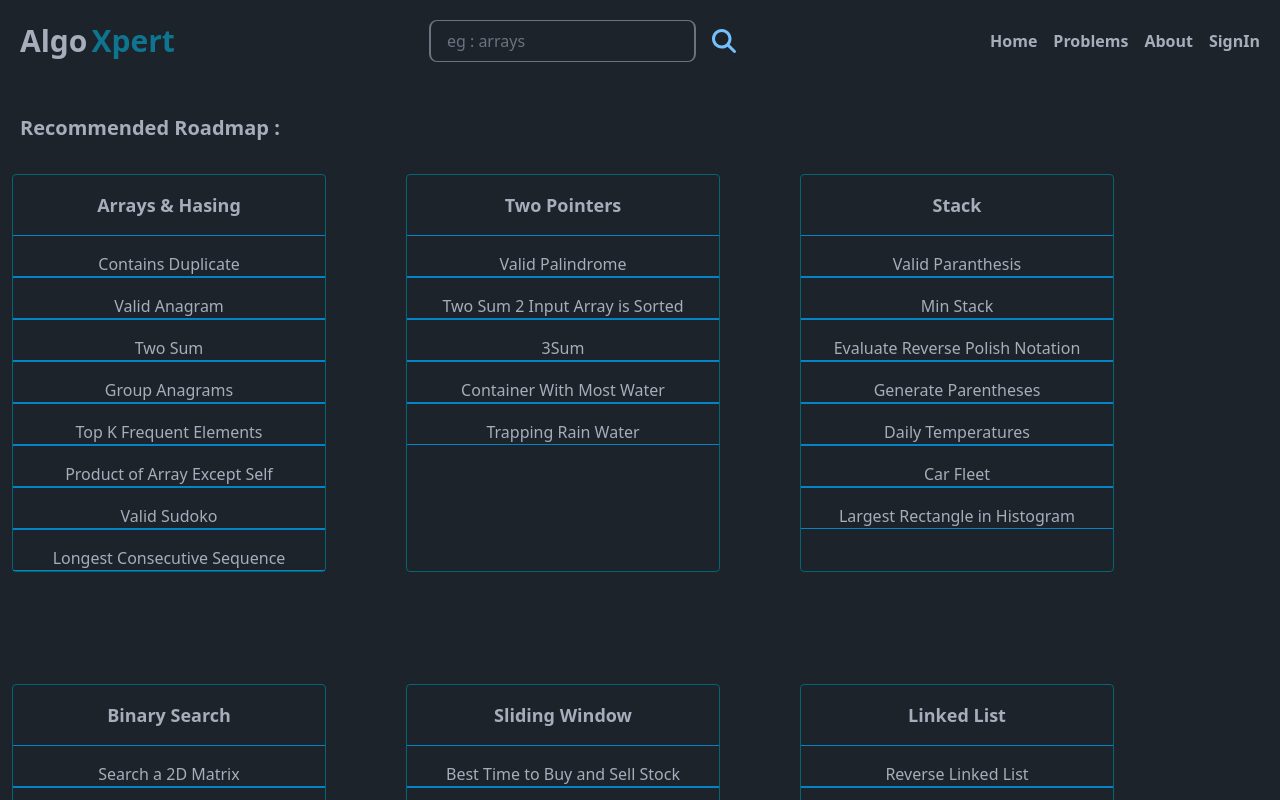
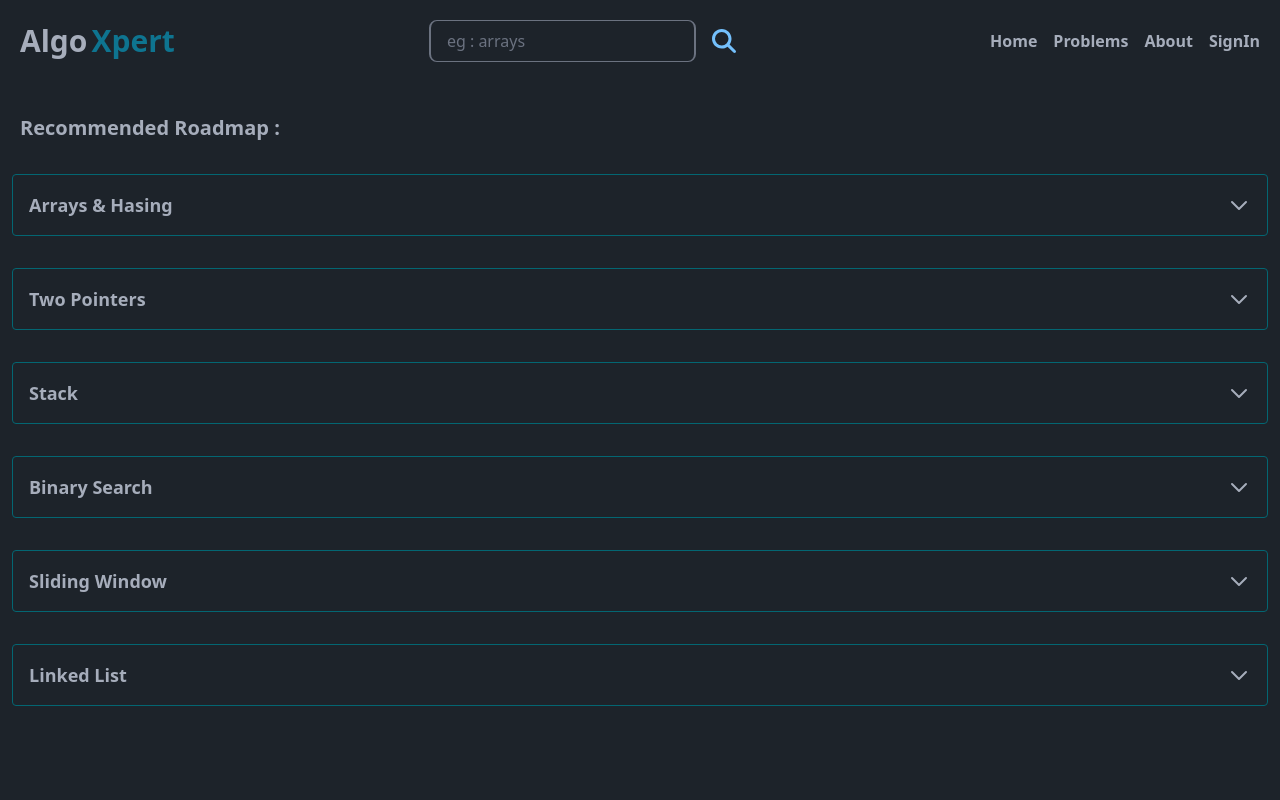
Before and after one commit to JK-mern/Leetcode-mern, a React (Vite) app in the folder client/: page /roadmap in a window 1280 px wide. Shown: the top 800 px of the page. Built offline with nearby package versions, Linux system fonts and the light colour scheme.

Commit message:
made some design changes to recommended roadmap

```diff
--- a/client/src/Components/Accordation.jsx
+++ b/client/src/Components/Accordation.jsx
@@ -2,23 +2,23 @@ import React, { useState } from "react";
 import { Link } from "react-router-dom";
 
 function Accordation(props) {
-  const [isOpen, setIsOpen] = useState(true);
+  const [isOpen, setIsOpen] = useState(false);
 
   const toggleAccordion = () => {
     setIsOpen(!isOpen);
   };
 
   return (
-    <div className="  w-full lg:w-3/12 border border-teal-700 rounded mt-8 ">
+    <div className="  w-full  border border-teal-700 rounded mt-8 ">
       <div
-        className="flex  justify-center items-center p-4 cursor-pointer"
+        className="flex  justify-between items-center p-4 cursor-pointer"
         id={props.id}
 
-        // onClick={toggleAccordion}
+        onClick={toggleAccordion}
       >
         <h2 className="text-lg font-semibold">{props.title}</h2>
-        {/* <svg
-          className={`w-6 h-6 ${isOpen ? "transform rotate-180" : ""}`}
+        <svg
+          className={`w-6 h-6  duration-200 ease-in  ${isOpen ? "transform rotate-180" : ""}`}
           fill="none"
           viewBox="0 0 24 24"
           stroke="currentColor"
@@ -29,19 +29,19 @@ function Accordation(props) {
             strokeWidth={2}
             d="M19 9l-7 7-7-7"
           />
-        </svg> */}
+        </svg>
       </div>
 
       {isOpen &&
         props.questions.map((ques, index) => (
           <div
-            className="flex flex-col justify-center text-center w-full"
+            className="flex flex-col justify-center text-center w-full  "
             key={index}
           >
-            <ul className="" id={index}>
-              <hr className="  border-sky-600" />
+            <ul className=" duration-500 ease-in" id={index}>
+              {/* <hr className="  border-sky-600" /> */}
               <li className="mt-4">
-                <Link to={`/problems/${ques}`}>{ques}</Link>
+                <Link to={`/problems/${ques}`}><p className="mb-2">{ques}</p></Link>
                 <hr className=" border-sky-600" />
               </li>
             </ul>
--- a/client/src/Pages/ProblemLibrary.jsx
+++ b/client/src/Pages/ProblemLibrary.jsx
@@ -21,7 +21,7 @@ function ProblemLibrary() {
 
     setTimeout(() => {
       setLoading(false);
-    }, 400);
+    }, 2000);
   }, [skipValue]);
 
   const handleNext = () => {
--- a/client/src/Pages/Roadmap.jsx
+++ b/client/src/Pages/Roadmap.jsx
@@ -68,7 +68,7 @@ function Roadmap() {
       <h1 className="text-left ml-2 text-xl font-bold">
         Recommended Roadmap :{" "}
       </h1>
-      <div className="flex    lg:gap-20 justify-start    flex-wrap">
+      <div className="flex  flex-col  justify-center    flex-wrap">
         <Accordation id={1} title="Arrays & Hasing" questions={arrayQues} />
 
         <Accordation id={2} title="Two Pointers" questions={twoPointers} />
```
Also changed, not shown: client/src/App.jsx (+9 -5 lines).
